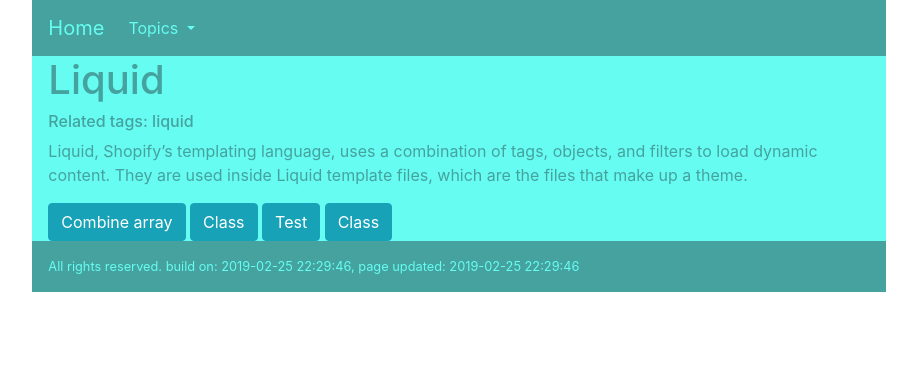
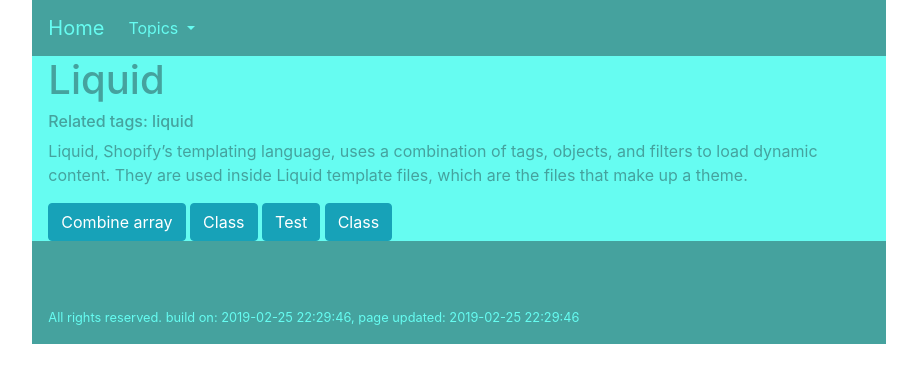
Before and after one commit to CoolColdUK/CoolColdUK.github.io, a Jekyll site: the page built from _topics/liquid.md, in a window 1280 px wide. Shown: the top 383 px of the page, without its empty margins (181-1098 px from the left). Built offline with Jekyll 4.4.1, drawn with Linux system fonts in a browser that asks for light colours; nearby versions of some CDN libraries.

Commit message:
Update footer_bs4grid.html
extra spacing before footer

```diff
--- a/_includes/footer_bs4grid.html
+++ b/_includes/footer_bs4grid.html
@@ -1,3 +1,7 @@
+
+<div class="row bg-primary p-3 text-primary text-center small">
+    &nbsp;
+</div>
 <div class="row bg-primary p-3 text-primary text-center small">
     All rights reserved. build on: {{ site.time | date: "%Y-%m-%d %H:%M:%S" }},
     page updated: {{page.date | date: "%Y-%m-%d %H:%M:%S" }}
```
